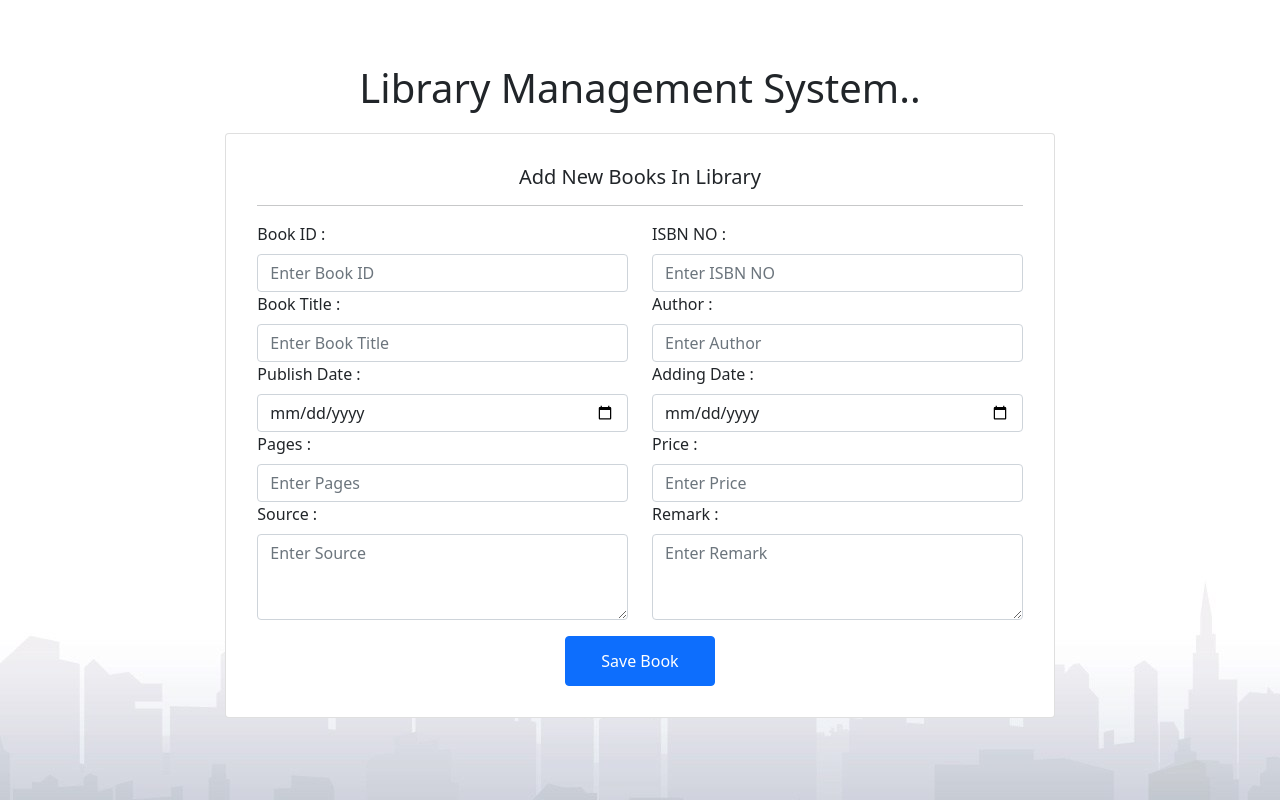
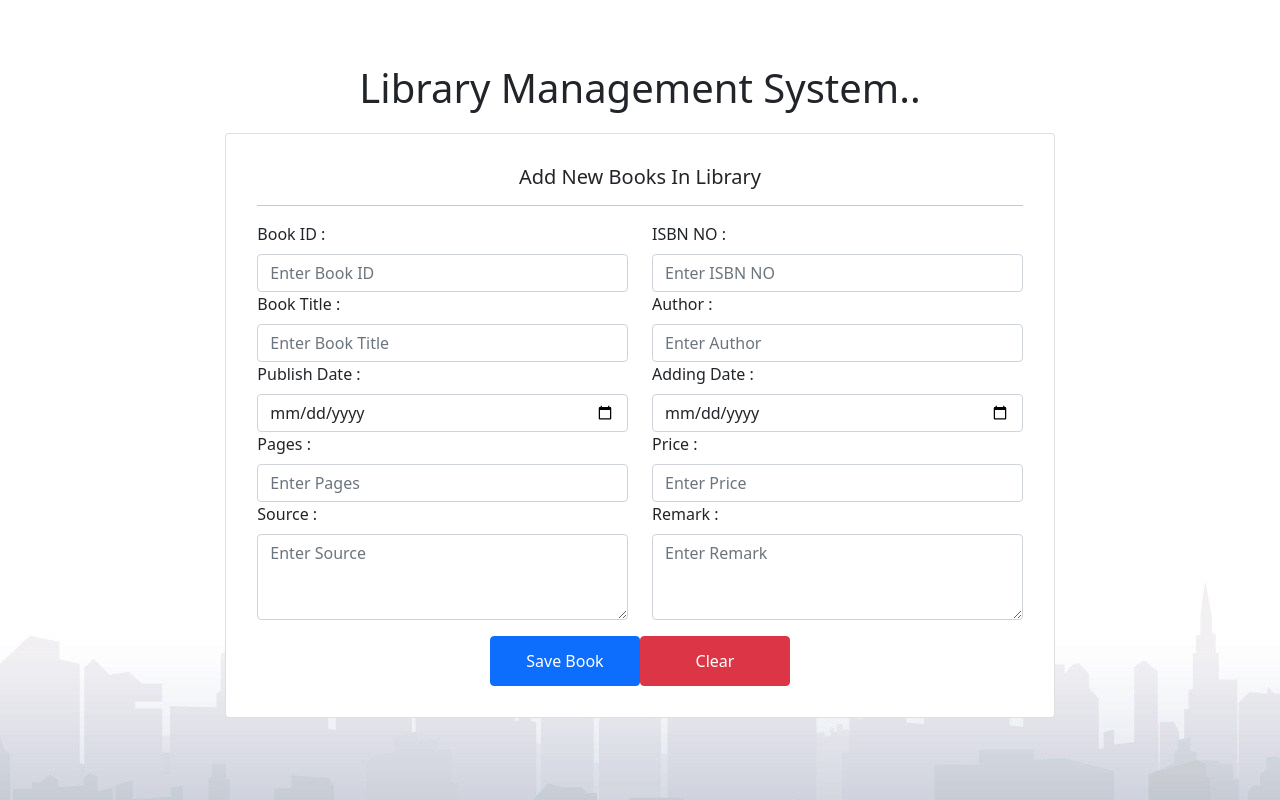
Before and after one commit to NSBM-SPM-2021/github-basics-ThamiduAnjana, a React (Create React App) app in the folder library_management_system/: page / in a window 1280 px wide. Built offline with nearby package versions, Linux system fonts and the light colour scheme.

Commit message:
Modify Form

```diff
--- a/library_management_system/src/App.js
+++ b/library_management_system/src/App.js
@@ -165,6 +165,8 @@ function App() {
                   <Button variant="primary" name="btn_save" className="button_style"
                     onClick={submitBook}
                   >Save Book</Button>
+
+                  <Button type="reset" variant="danger" name="btn_reset" className="button_style">Clear</Button>
                 </div>
               </Card.Body>
             </Form>
```
